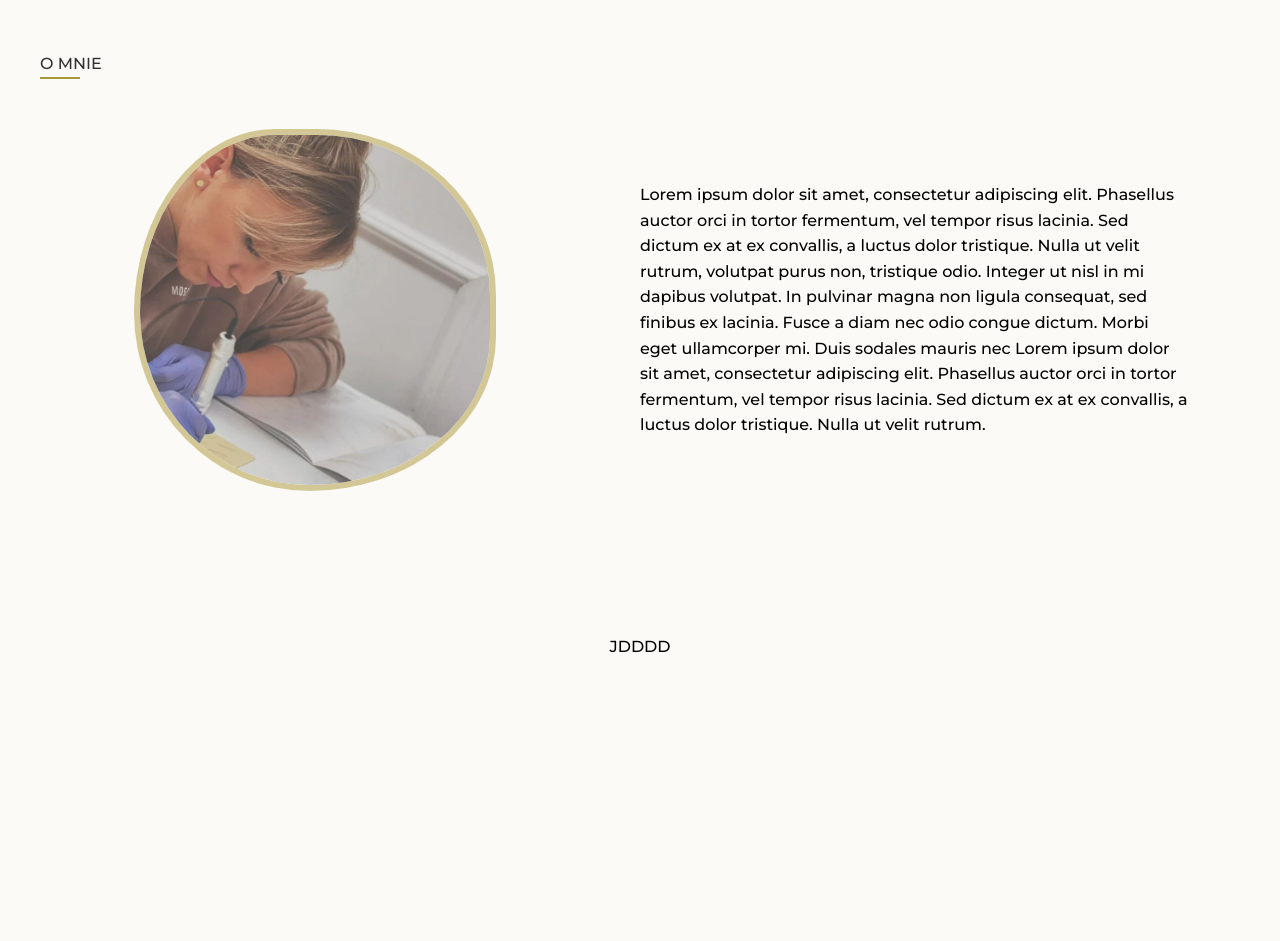
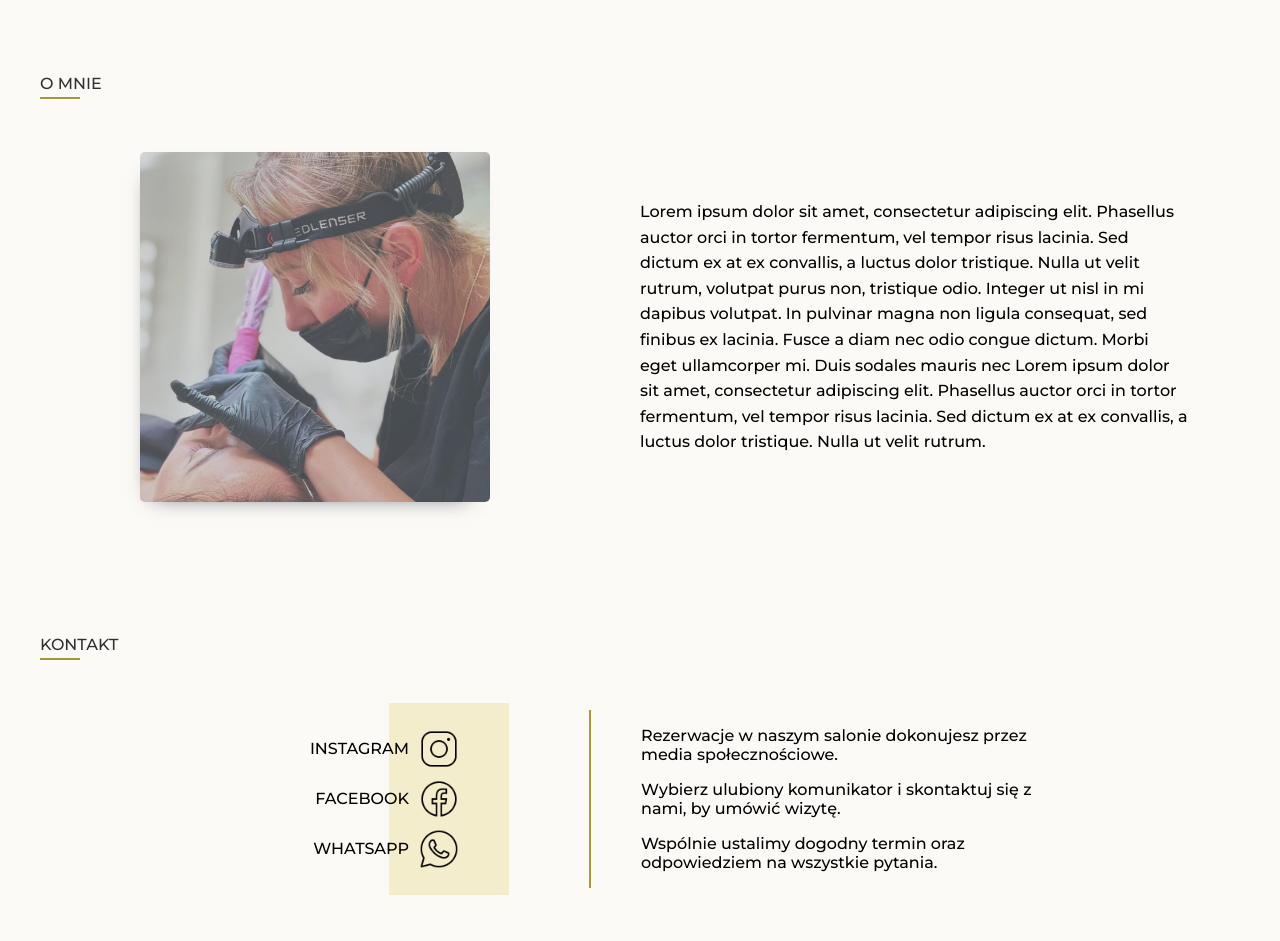
Before and after one commit to Kuzdra24/brows-story, a Gatsby site: page / in a window 1280 px wide. Shown: the part 800-1741 px from the top of the page. Before the commit the page ends 1472 px from the top, so only its background shows below. Built offline with nearby package versions, Linux system fonts and the light colour scheme; Gatsby itself is replaced by a stand-in of ours; a web font is replaced by a local one.

Commit message:
Contact Section

```diff
--- a/src/assets/styles/theme.ts
+++ b/src/assets/styles/theme.ts
@@ -19,6 +19,8 @@ const theme = {
     m: "768px",
     l: "992px",
   },
+  boxShadow: '-5px 11px 22px -18px rgba(66, 68, 90, 1)',
+  textShadow: 'text-shadow: -2px 2px 5px rgba(66, 68, 90, .6)'
 };
 
 export default theme;
--- a/src/components/About/AboutImage.tsx
+++ b/src/components/About/AboutImage.tsx
@@ -1,34 +1,21 @@
 import React from "react";
 import { graphql, useStaticQuery } from "gatsby";
 import { GatsbyImage, IGatsbyImageData } from "gatsby-plugin-image";
-import styled, {keyframes} from "styled-components";
+import styled, { keyframes } from "styled-components";
 
 const ImageWrapper = styled.div`
-    flex: 1;
-    margin: 20;
-    display: flex;
-    justify-content: center;
-`
+  flex: 1;
+  margin: 20;
+  display: flex;
+  justify-content: center;
+`;
 
-const profileAnimation = keyframes`
-    0%{
-        border-radius: 60% 40% 30% 70%/60% 30% 70% 40%;
-    }
-
-    50%{
-        border-radius: 30% 60% 70% 40%/50% 60% 30% 60%;
-    }
-
-    100%{
-        border-radius: 60% 40% 30% 70%/60% 30% 70% 40%;
-    }
-`
 
 const StyledImage = styled(GatsbyImage)`
   width: 350px;
   height: 350px;
-  border: 6px solid ${({theme}) => theme.colors.primary}80;
-  animation: ${profileAnimation} 8s ease-in-out infinite;
+  border-radius: 5px;
+  box-shadow: ${({ theme }) => theme.boxShadow};
 `;
 
 interface ImageQueryData {
@@ -42,7 +29,7 @@ interface ImageQueryData {
 export const AboutImage: React.FC = () => {
   const data = useStaticQuery<ImageQueryData>(graphql`
     query {
-      placeholderImage: file(relativePath: { eq: "homePage/aboutImage.jpeg" }) {
+      placeholderImage: file(relativePath: { eq: "homePage/aboutImage.jpg" }) {
         childImageSharp {
           gatsbyImageData(layout: FULL_WIDTH)
         }
--- /dev/null
+++ b/src/components/Contact/Contact.tsx
@@ -0,0 +1,101 @@
+import React from "react";
+import styled, {keyframes} from "styled-components";
+import { Subtitle } from "../UI/Subtitle";
+import InstagramIcon from "../../assets/icons/social/ig.png";
+import FacebookIcon from "../../assets/icons/social/fb.png";
+import WhatsappIcon from "../../assets/icons/social/whatsapp.png";
+
+const Wrapper = styled.section`
+  width: 100%;
+  max-width: 1200px;
+  margin-bottom: 80px;
+`;
+
+const ContentWrapper = styled.div`
+  display: flex;
+  margin: 50px;
+  align-items: center;
+  justify-content: center;
+`;
+
+const Description = styled.div`
+  width: 400px;
+  margin: 0 80px;
+  padding: 0 50px;
+  border-left: 2px solid ${({ theme }) => theme.colors.primary};
+`;
+
+const IconsAnimation = keyframes`
+    from{
+        opacity: 0;
+        left: -50px;
+    }
+    to{
+        opacity: 1;
+        left: 0;
+    }
+`
+
+const Social = styled.div`
+  width: 400px;
+  position: relative;
+  div {
+    display: flex;
+    align-items: center;
+    justify-content: flex-end;
+    padding: 0 50px;
+    margin: 10px 0;
+    animation: ${IconsAnimation} 1s ease-in-out forwards;
+    img {
+      margin-left: 10px;
+    }
+  }
+  &:after {
+    content: "";
+    display: block;
+    height: 120%;
+    width: 120px;
+    background-color: ${({ theme }) => theme.colors.secondary}90;
+    z-index: -1;
+    position: absolute;
+    right: 0;
+    top: -10%;
+  }
+`;
+
+export const Contact: React.FC = () => {
+  return (
+    <Wrapper>
+      <Subtitle>Kontakt</Subtitle>
+      <ContentWrapper>
+        <Social>
+          <div>
+            <span>INSTAGRAM</span>
+            <img src={InstagramIcon} alt="instagram icon" width={40} />
+          </div>
+          <div>
+            <span>FACEBOOK</span>
+            <img src={FacebookIcon} alt="facebook icon" width={40} />
+          </div>
+          <div>
+            <span>WHATSAPP</span>
+            <img src={WhatsappIcon} alt="whatsapp icon" width={40} />
+          </div>
+        </Social>
+        <Description>
+          <p>
+            Rezerwacje w naszym salonie dokonujesz przez media społecznościowe.
+          </p>
+          <p>
+            Wybierz ulubiony komunikator i skontaktuj się z nami, by umówić
+            wizytę.
+          </p>
+          <p>
+            Wspólnie ustalimy dogodny termin oraz odpowiedziem na wszystkie
+            pytania.
+          </p>
+        </Description>
+      </ContentWrapper>
+    </Wrapper>
+  );
+};
--- a/src/components/HeroSection/HeroSection.tsx
+++ b/src/components/HeroSection/HeroSection.tsx
@@ -18,9 +18,9 @@ const SectionWrapper = styled.section`
   max-width: 1200px;
   width: 100%;
   height: 80vh;
-  &:before{
-    content: '';
-    background-color: ${({theme})=> theme.colors.secondary}60;
+  &:before {
+    content: "";
+    background-color: ${({ theme }) => theme.colors.secondary}60;
     width: 100%;
     height: 100%;
     position: absolute;
@@ -28,7 +28,6 @@ const SectionWrapper = styled.section`
     left: -69%;
     z-index: -1;
     transform: rotate(45deg);
-
   }
 `;
 
@@ -51,6 +50,13 @@ const Wrapper = styled.div`
     text-align: center;
     line-height: 2;
   }
+`;
+
+const StyledImage = styled(GatsbyImage)`
+  max-width: 400px;
+  width: 100%;
+  border-radius: 5px;
+  box-shadow: ${({ theme }) => theme.boxShadow};
 `;
 
 const HeroSection: React.FC = () => {
@@ -86,7 +92,10 @@ const HeroSection: React.FC = () => {
         </p>
         <Button>{t("buttonAction")}</Button>
       </Wrapper>
-      <GatsbyImage style={{ maxWidth: '400px', width: '100%' }} image={imageData} alt="Opis obrazka" />
+      <StyledImage
+        image={imageData}
+        alt="Opis obrazka"
+      />
     </SectionWrapper>
   );
 };
--- a/src/components/Navbar/Navbar.tsx
+++ b/src/components/Navbar/Navbar.tsx
@@ -25,24 +25,17 @@ const NavItem = styled(Link)`
   cursor: pointer;
 `;
 
-const Select = styled.select`
-  background-color: transparent;
-  border: none;
-  font-size: 15px;
-  cursor: pointer;
-`;
-
 const Navbar: React.FC = () => {
   const { t } = useTranslation();
 
   return (
     <NavbarWrapper>
       <Link to="/">
-        <img src={miniLogo} alt="Logo" height="50" />
+        <img src={miniLogo} alt="Logo" height="70" />
       </Link>
       <NavItemsWrapper>
         <NavItem to={"/#about"}>{t("menu.about")}</NavItem>
-        <NavItem to={"/"} >{t("menu.services")}</NavItem>
+        <NavItem to={"/services"} >{t("menu.services")}</NavItem>
         <NavItem to={"/priceList"}>{t("menu.prices")}</NavItem>
         <LanguageSwitcher />
       </NavItemsWrapper>
--- a/src/pages/index.tsx
+++ b/src/pages/index.tsx
@@ -3,14 +3,15 @@ import { useTranslation } from "react-i18next";
 import i18n from "../../i18";
 import HeroSection from "../components/HeroSection/HeroSection";
 import { AboutSecction } from "../components/About/About";
+import { Contact } from "../components/Contact/Contact";
 
 const IndexPage = () => {
   const { t } = useTranslation();
   return (
     <>
-      <HeroSection/>
-      <AboutSecction/>
-      <p>JDDDD</p>
+      <HeroSection />
+      <AboutSecction />
+      <Contact />
     </>
   );
 };
```
Also changed, not shown: src/pages/services.tsx (added, +13 -0 lines), src/assets/icons/social/fb.png (added), src/assets/icons/social/ig.png (added), src/assets/icons/social/whatsapp.png (added), src/assets/images/homePage/aboutImage.jpeg (deleted), src/assets/images/homePage/aboutImage.jpg (added).
